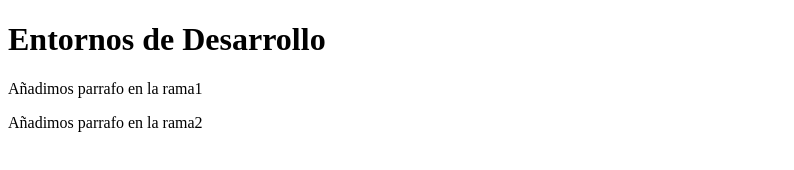
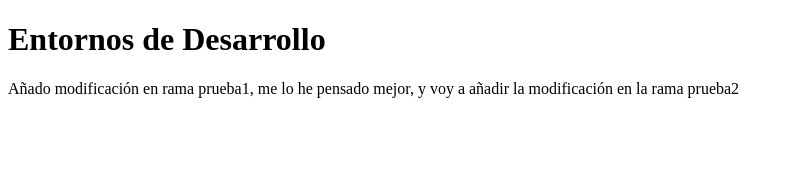
Before and after one commit to LauraSolis90/GitEntornosJava, a plain HTML site: page index.html in a window 1280 px wide. Shown: the whole page, without its empty margins (0-794 px from the left). Drawn offline with Linux system fonts and the light colour scheme.

Commit message:
respaldo cambios2

```diff
--- a/index.html
+++ b/index.html
@@ -7,7 +7,6 @@
 </head>
 <body>
     <h1>Entornos de Desarrollo</h1>
-    <p>Añadimos parrafo en la rama1</p>
-    <p>Añadimos parrafo en la rama2</p>
+    <p>Añado modificación en rama prueba1, me lo he pensado mejor, y voy a añadir la modificación en la rama prueba2</p>
 </body>
 </html>
```
